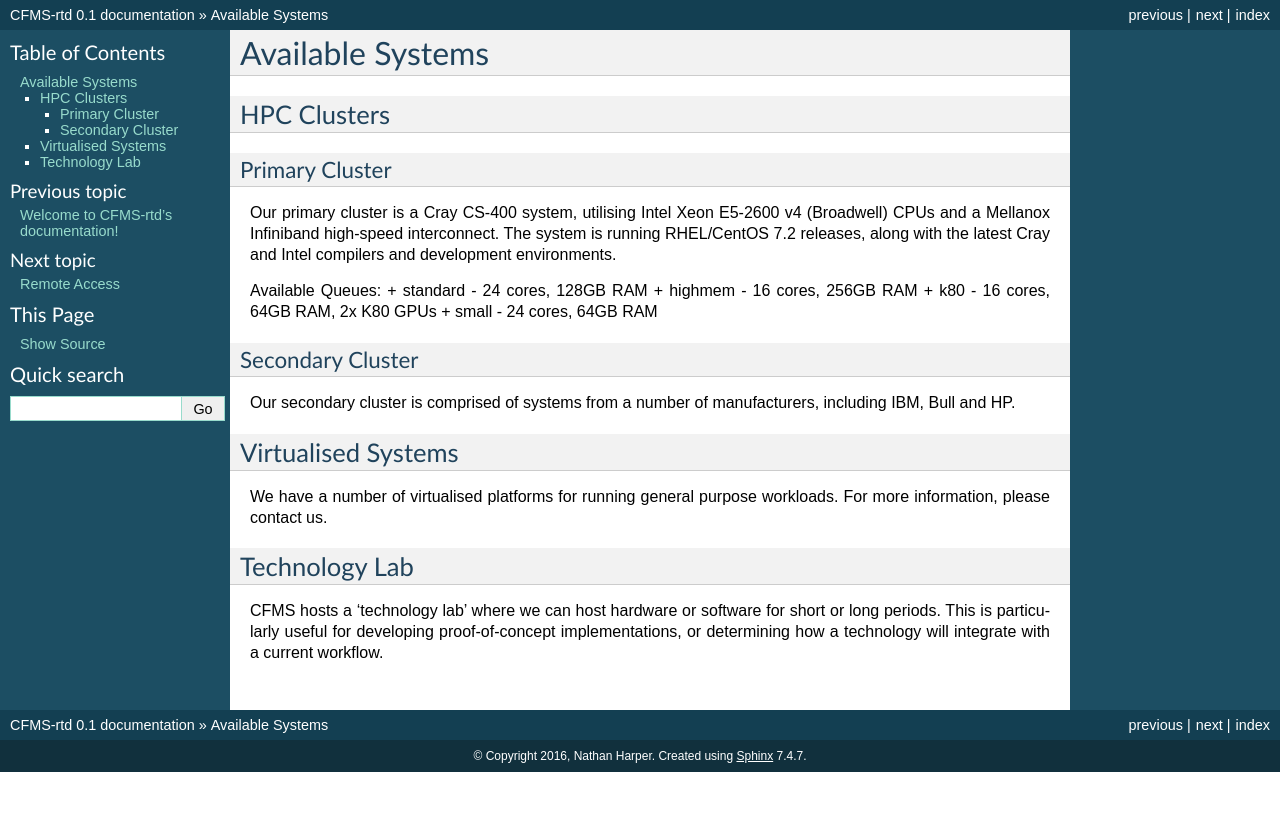
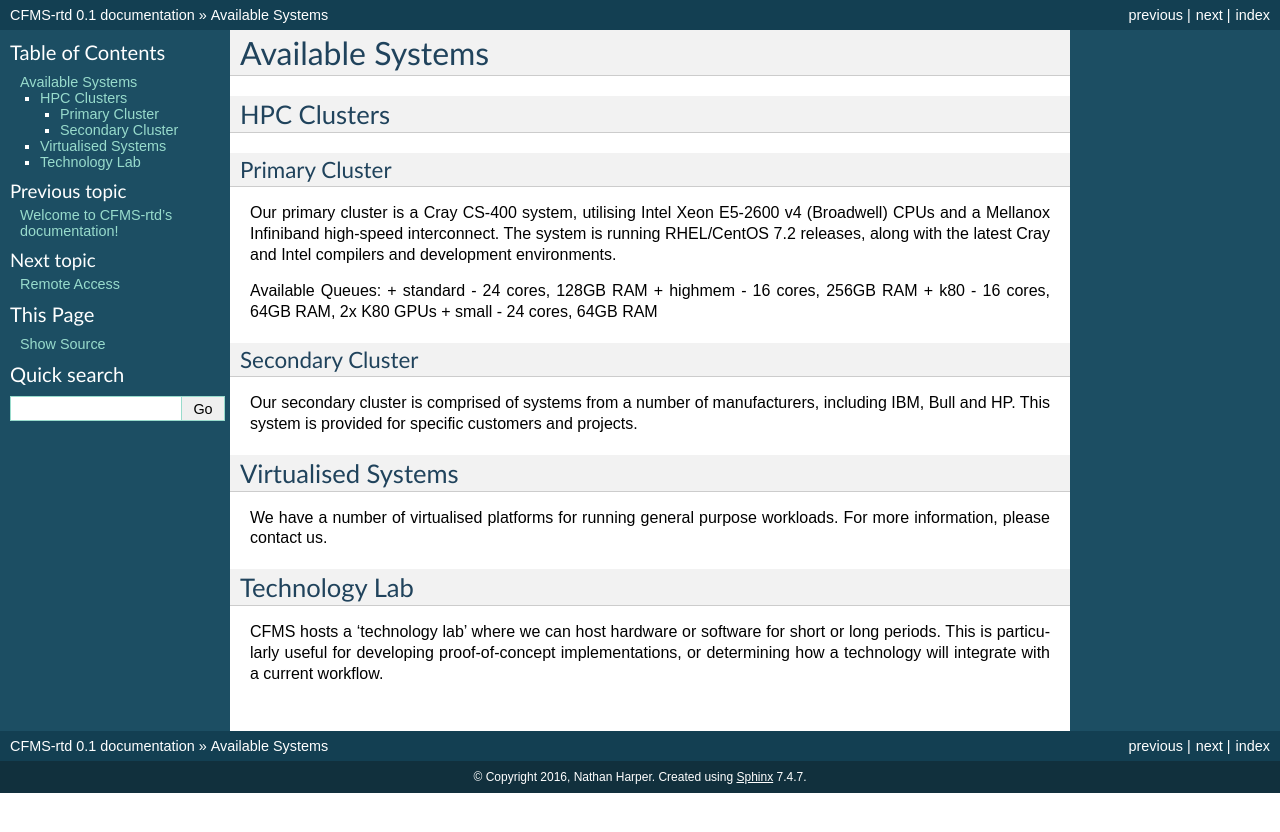
Before and after one commit to CFMS/cfms-rtd, a Sphinx documentation site: the page built from docs/availablesystems.rst, in a window 1280 px wide. Shown: the top 832 px of the page. Built offline with Sphinx 7.4.7, drawn with Linux system fonts in a browser that asks for light colours; pages that are not in the unit, such as notebooks, are missing from menus.

Commit message:
make FC purpose known

```diff
--- a/docs/availablesystems.rst
+++ b/docs/availablesystems.rst
@@ -22,7 +22,8 @@ Available Queues:
 Secondary Cluster
 -----------------
 
-Our secondary cluster is comprised of systems from a number of manufacturers, including IBM, Bull and HP.
+Our secondary cluster is comprised of systems from a number of manufacturers, including IBM, Bull and HP.  This system is provided for specific
+customers and projects.
 
 Virtualised Systems
 ===================
```
